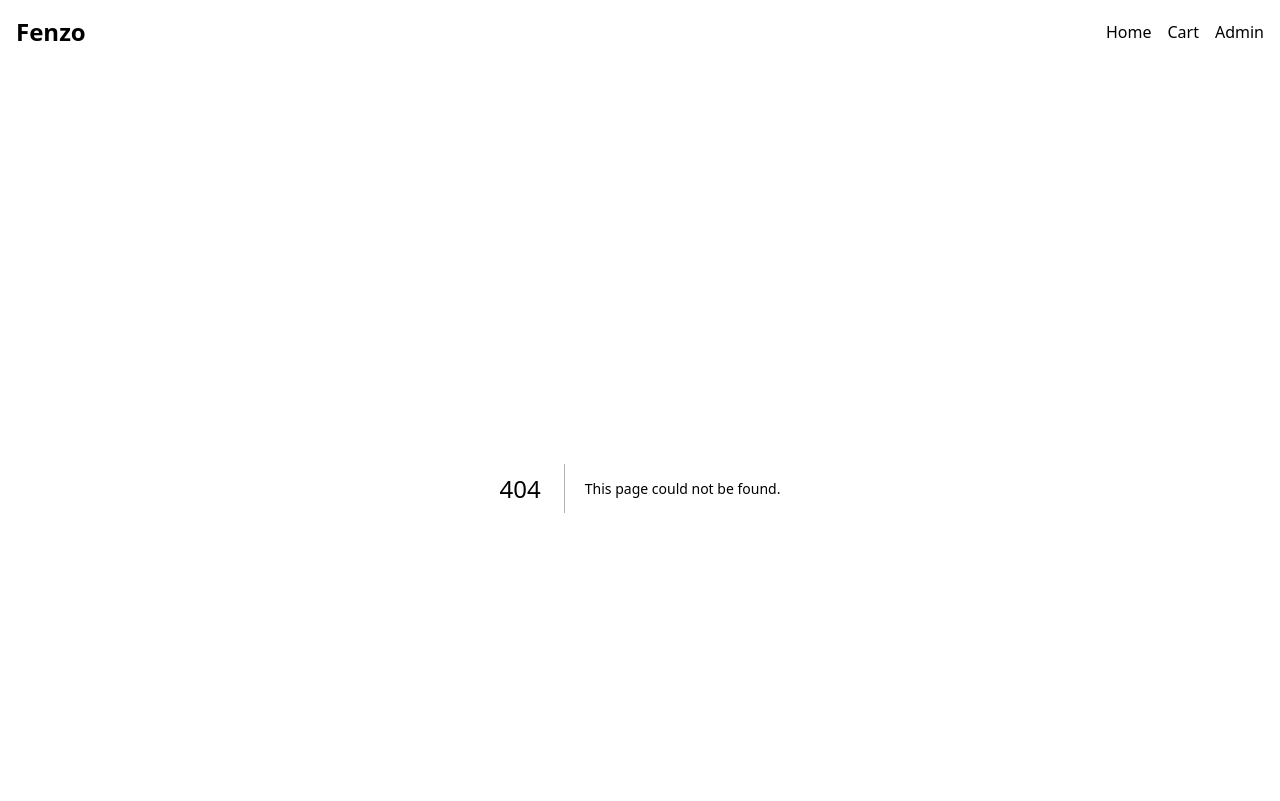
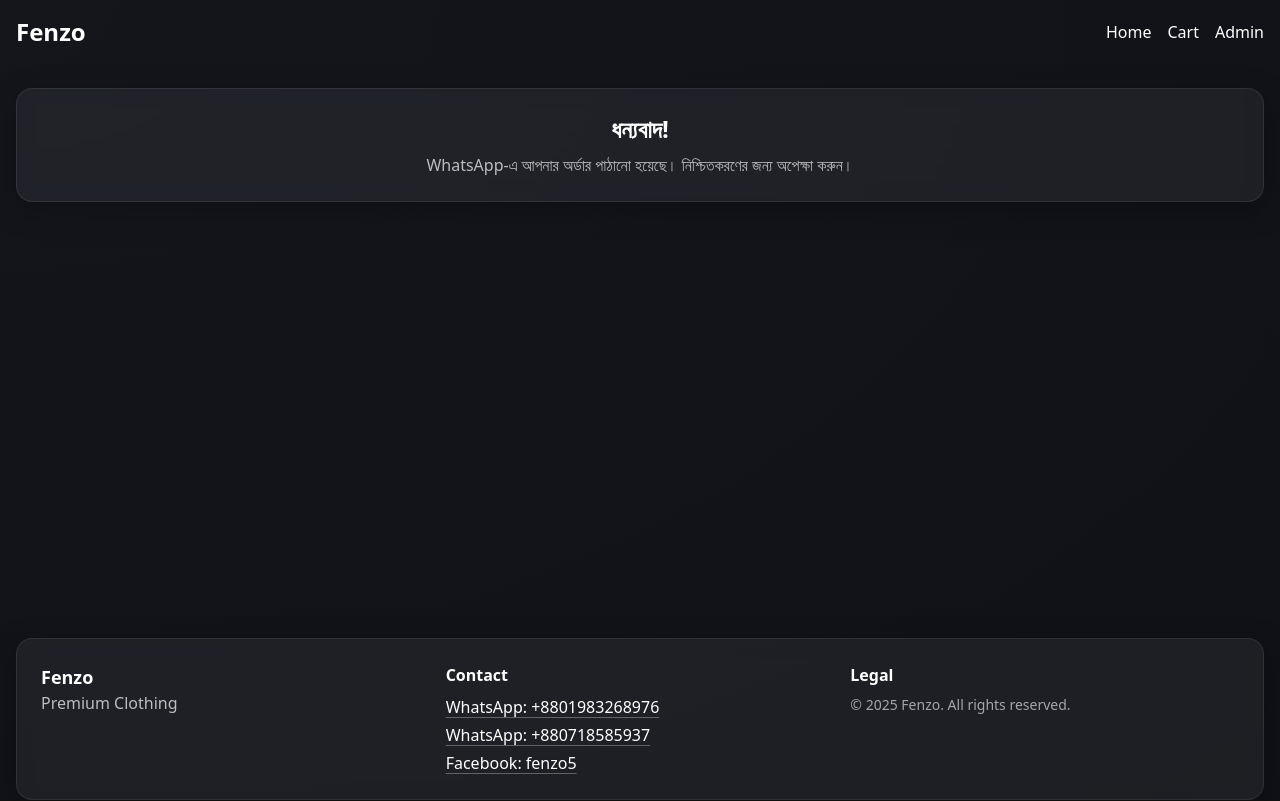
Before and after one commit to arafathosen28/Fenzo, a Next.js app: page /order/confirm in a window 1280 px wide. Before the commit this address had no page. Shown: the top 801 px of the page. Built offline with nearby package versions, Linux system fonts and the light colour scheme.

Commit message:
Add files via upload

```diff
--- /dev/null
+++ b/app/order/confirm/page.tsx
@@ -0,0 +1,8 @@
+export default function OrderConfirmPage() {
+  return (
+    <div className="glass rounded-2xl p-6 text-center">
+      <h1 className="text-2xl font-semibold">ধন্যবাদ!</h1>
+      <p className="text-white/70 mt-2">WhatsApp-এ আপনার অর্ডার পাঠানো হয়েছে। নিশ্চিতকরণের জন্য অপেক্ষা করুন।</p>
+    </div>
+  )
+}
```
